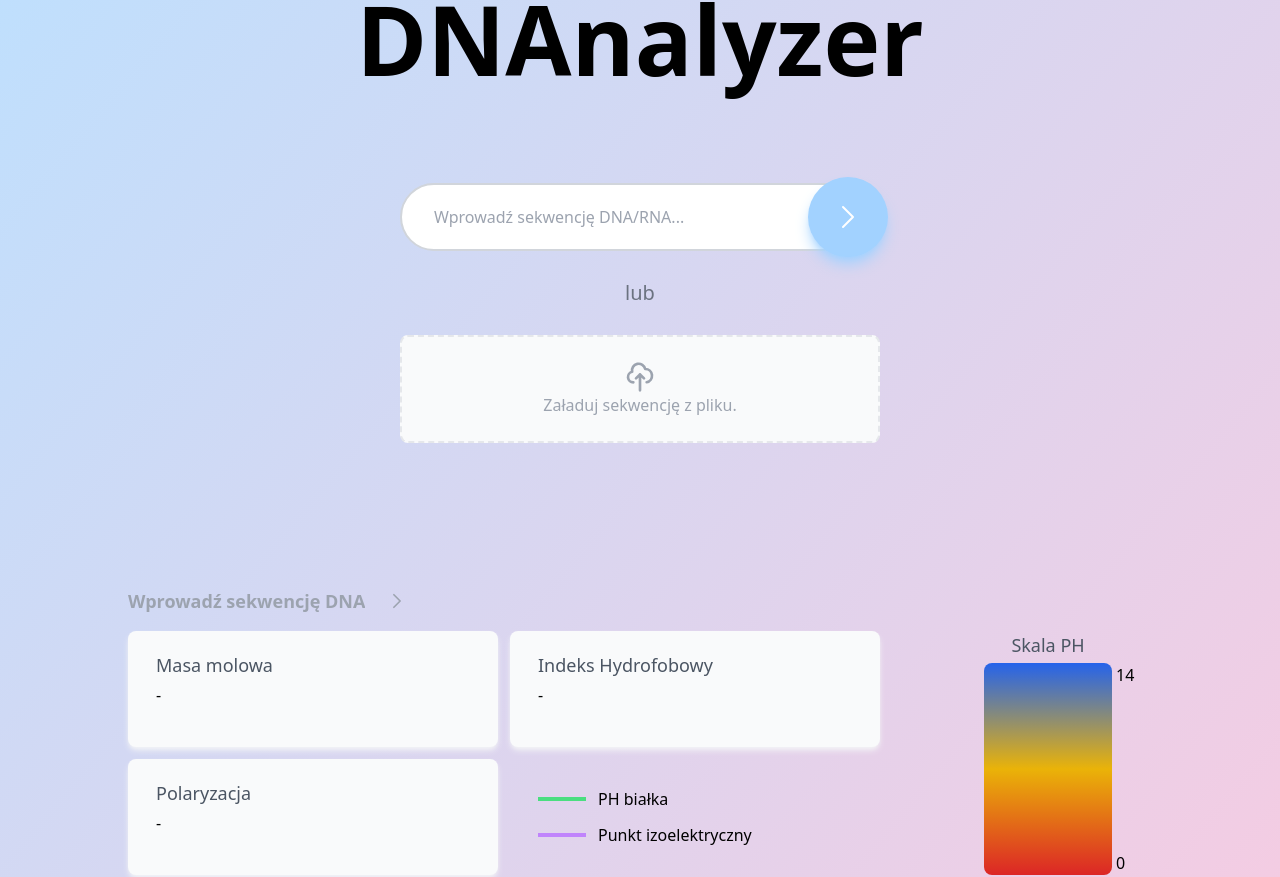
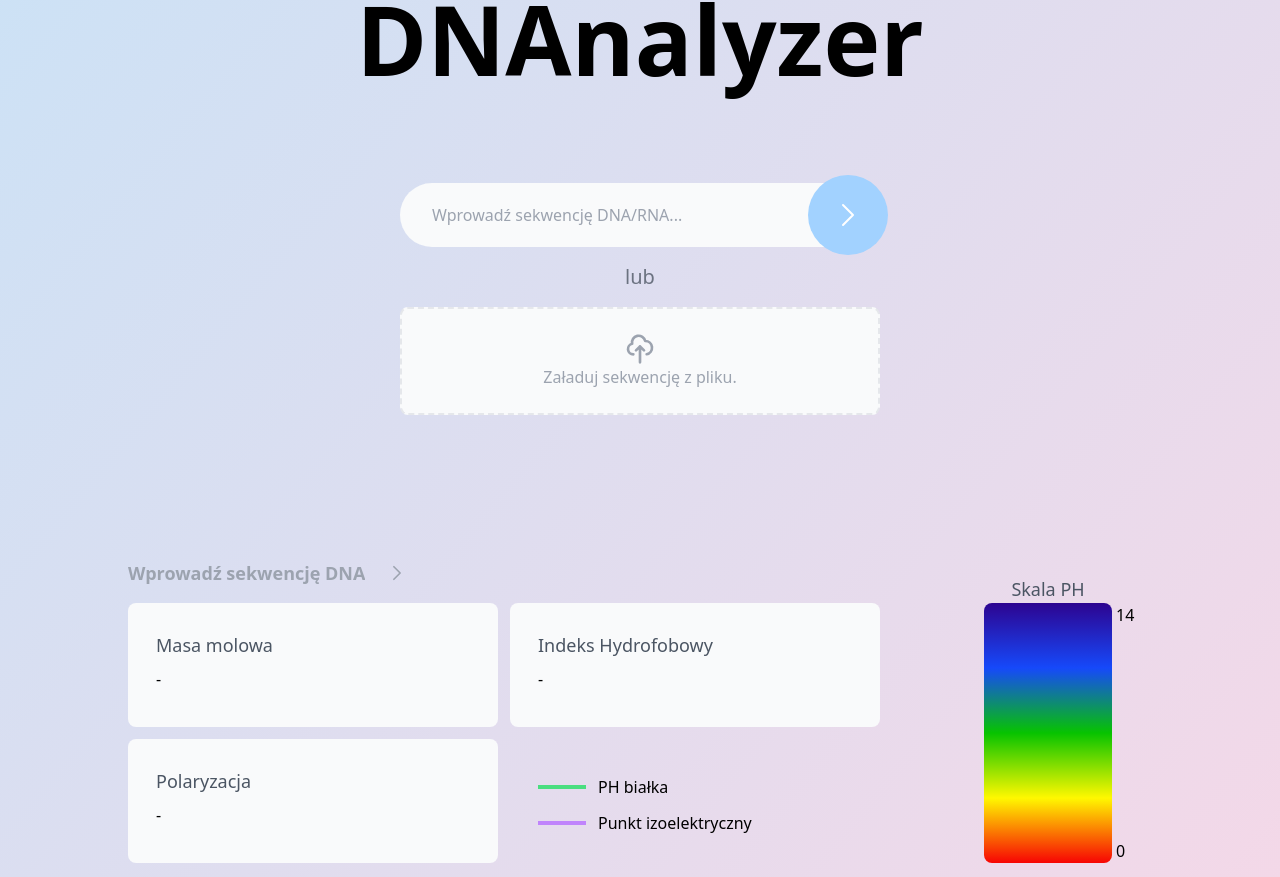
Before and after one commit to bog2n/science-cup, a Next.js app in the folder frontend/: page / in a window 1280 px wide. Shown: the part 105-982 px from the top of the page. Built offline with nearby package versions, Linux system fonts and the light colour scheme.

Commit message:
update styling, update ph chart fill, adjust spaces

```diff
--- a/frontend/components/Card.tsx
+++ b/frontend/components/Card.tsx
@@ -8,7 +8,7 @@ interface IProps {
 
 export default function Card({ children }: IProps) {
   return (
-    <div className="flex flex-col justify-start gap-1 p-7 pt-5 rounded-lg shadow-md shadow-gray-100 bg-gray-50">
+    <div className="flex flex-col justify-start gap-2 px-7 pb-9 pt-7 rounded-lg bg-gray-50">
       {children}
     </div>
   );
--- a/frontend/components/FileInput.tsx
+++ b/frontend/components/FileInput.tsx
@@ -8,7 +8,7 @@ interface IProps {
 
 export default function FileInput({ uploadFileHandler }: IProps) {
   return (
-    <div className="bg-gray-50 relative w-full ease-linear duration-100 hover:bg-gray-200 hover:border-gray-300 focus-within:bg-gray-50 focus-within:border-gray-300 flex flex-col items-center  text-gray-400 py-6 px-12 rounded-lg border-2 border-dashed">
+    <div className="bg-gray-50 relative w-full ease-linear duration-100 hover:bg-gray-200 hover:border-gray-300 focus-within:bg-gray-300 focus-within:border-gray-300 flex flex-col items-center  text-gray-400 py-6 px-12 rounded-lg border-2 border-dashed">
       <UploadIcon />
       <span>Załaduj sekwencję z pliku.</span>
 
--- a/frontend/components/Form.tsx
+++ b/frontend/components/Form.tsx
@@ -32,7 +32,7 @@ export default function Form({ dataHandler }: any) {
     setGenomeString("");
   }
   return (
-    <form onSubmit={submitHandler} className="flex flex-col items-center gap-7">
+    <form onSubmit={submitHandler} className="flex flex-col items-center gap-4">
       {/* Text input. */}
       <TextInput
         value={genomeString}
--- a/frontend/components/PHChart.tsx
+++ b/frontend/components/PHChart.tsx
@@ -36,14 +36,22 @@ export default function PHChart({ ph, index }: IProps) {
 
   return (
     // Chart
-    <div className="flex flex-col h-full justify-center gap-1 mx-10">
+    <div className="relative flex flex-col h-full justify-center gap-1 mx-10">
       {/* Heading */}
-      <h2 className="text-center">Skala PH</h2>
+      <h2 className="text-center absolute bottom-full left-0 right-0 mx-auto">
+        Skala PH
+      </h2>
 
       {/* Scale & numbers wrapper */}
       <div className="relative w-full h-full">
         {/* Fill */}
-        <div className="relative w-32 h-full bg-gradient-to-t from-red-600 via-yellow-500 to-blue-600 rounded-lg">
+        <div
+          style={{
+            backgroundImage:
+              "linear-gradient(0deg, rgba(247,4,4,1) 0%, rgba(255,248,0,1) 25%, rgba(7,195,0,1) 50%, rgba(22,73,250,1) 75%, rgba(45,4,144,1) 100%)",
+          }}
+          className="relative w-32 h-full rounded-lg"
+        >
           {/* PH line */}
           <div
             style={{ bottom: `${phPosition}%` }}
--- a/frontend/components/TextInput.tsx
+++ b/frontend/components/TextInput.tsx
@@ -15,10 +15,10 @@ export default function TextInput({ value, handleChange }: IProps) {
         onChange={(e: any) => handleChange(e.target.value)}
         type="text"
         placeholder="Wprowadź sekwencję DNA/RNA..."
-        className="block w-full pl-8 pr-24 py-5 rounded-full border-gray-300 border-2 "
+        className="block w-full pl-8 pr-24 py-5 rounded-full bg-gray-50"
       />
       {/* Arrow button. */}
-      <button className="flex justify-center items-center h-20 aspect-square  absolute -right-2 top-1/2 rounded-full text-white bg-[#A2D2FF] transform -translate-y-1/2 hover:scale-110 transition-transform shadow-lg shadow-[#A2D2FF]">
+      <button className="flex justify-center items-center h-20 aspect-square  absolute -right-2 top-1/2 rounded-full text-white bg-[#A2D2FF] transform -translate-y-1/2 hover:scale-110 transition-transform">
         {/* Arrow icon */}
         <RightArrow classes="w-8 h-8" />
       </button>
--- a/frontend/pages/_document.tsx
+++ b/frontend/pages/_document.tsx
@@ -1,13 +1,13 @@
-import { Html, Head, Main, NextScript } from 'next/document'
+import { Html, Head, Main, NextScript } from "next/document";
 
 export default function Document() {
   return (
     <Html lang="en">
       <Head />
-      <body className="bg-gradient-to-br from-[#bde0fe] to-[#ffc8dd]">
+      <body className="bg-gradient-to-br from-[#cbe2f6] to-[#fcd6e5]">
         <Main />
         <NextScript />
       </body>
     </Html>
-  )
+  );
 }
--- a/frontend/pages/index.tsx
+++ b/frontend/pages/index.tsx
@@ -130,7 +130,7 @@ export default function Home() {
             </svg>
           </button>
           <ul
-            className={`absolute top-full mt-3 flex flex-col justify-start bg-gray-50 shadow-lg max-w-2xl max-h-96 overflow-y-scroll rounded-lg transform transition-all duration-300 ${
+            className={`absolute top-full mt-3 flex flex-col justify-start bg-gray-50 max-w-2xl max-h-96 overflow-y-scroll rounded-lg transform transition-all duration-300 ${
               !listIsOpen
                 ? "-translate-y-10 opacity-0 pointer-events-none"
                 : "translate-y-0 opacity-100 pointer-events-auto"
```
